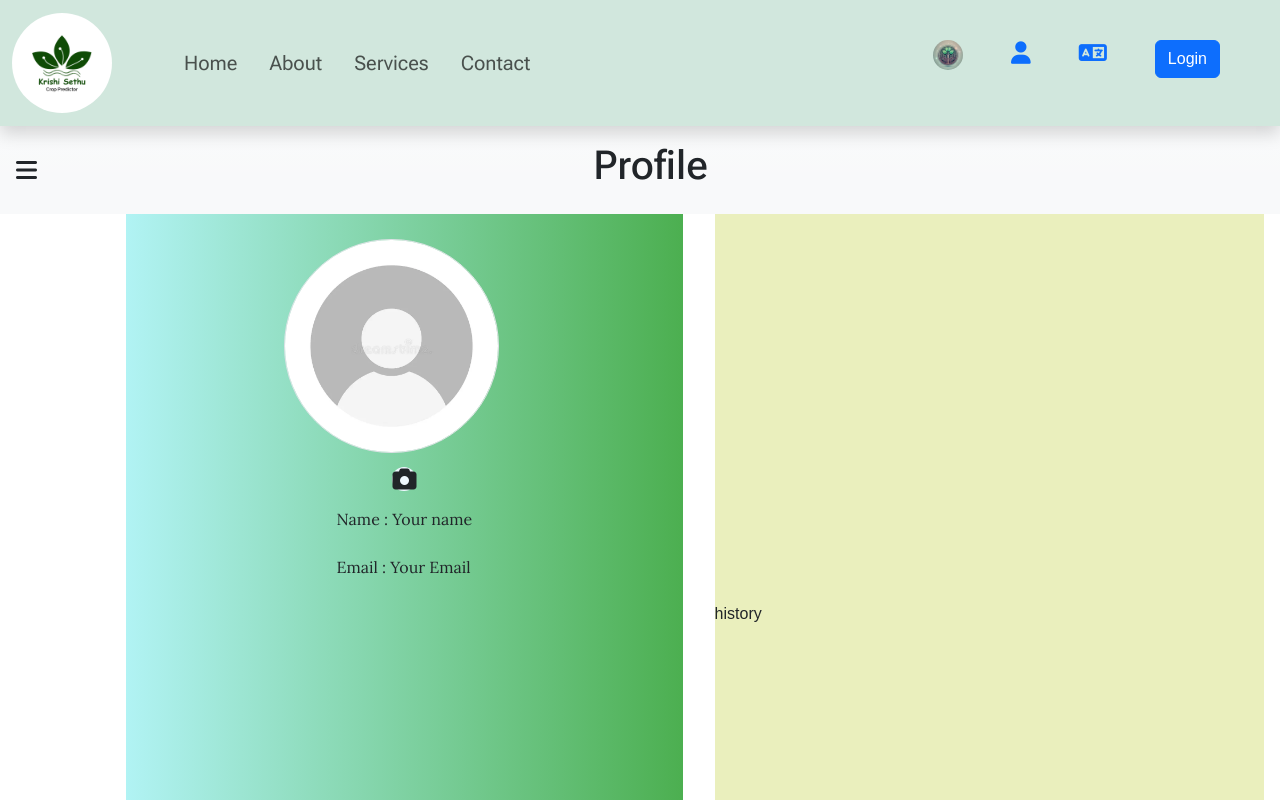
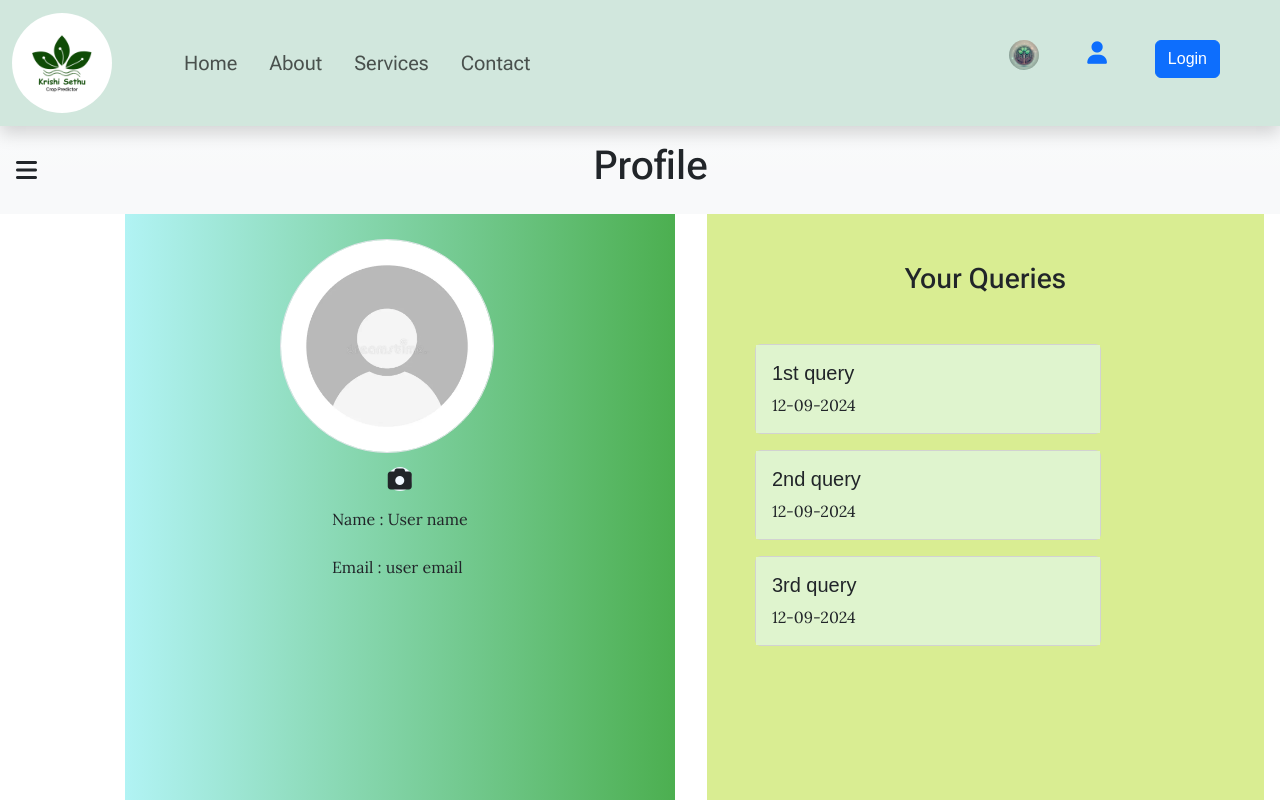
Before and after one commit to Channappa-Hurakadli/agri-app, a React (Vite) app: page /profile in a window 1280 px wide. Shown: the top 800 px of the page. Built offline with nearby package versions, Linux system fonts and the light colour scheme.

Commit message:
additional features

```diff
--- a/src/App.css
+++ b/src/App.css
@@ -210,10 +210,18 @@ p,label{
 }
 .history{
   flex-basis: 50%;
-  background-color: #eaefbd;
+  background-color: #d9ed92;
+  /* align-content: center; */
+}
 
-  align-content: center;
+.query-card{
+  background-color: #dff4ce;
+  transition: all 0.5s ease-in-out;
 }
+.query-card:hover{
+  transform: scale(1.1);
+}
+
 .profile{
   height: 100vh;
 }
@@ -294,3 +302,9 @@ p,label{
 .update-body input{
   background-color: #d9dbdc;
 }
+
+/* forgot password */
+.forgot-body{
+  background-color: #c9e3ac;
+
+}
--- a/src/App.jsx
+++ b/src/App.jsx
@@ -12,6 +12,7 @@ import Register from './components/Register';
 import Input from './components/Input';
 import Profile from './components/Profile';
 import Update from './components/Update';
+import ForgotPassword from './components/ForgotPassword';
 
 function App() {
   const aboutRef = useRef(null);
@@ -42,6 +43,7 @@ function App() {
           <Route path="/input" element={<Input/>} />
           <Route path="/profile" element={<Profile/>}/>
           <Route path="/update" element = {<Update/>}/>
+          <Route path='/forgotpassword' element={<ForgotPassword/>}/>
           <Route exact path="/" element={
             <>
               <Hero />
--- /dev/null
+++ b/src/components/ForgotPassword.jsx
@@ -0,0 +1,42 @@
+import React from 'react'
+
+function ForgotPassword() {
+    return (
+        <div className="forgot-body">
+            <div className='container d-flex justify-content-around align-items-center p-5 '>
+                <h3>Forgot Password ?</h3>
+                <div className="col-lg-6 mb-5 mb-lg-0 position-relative">
+                    <div id="radius-shape-1" className="position-absolute rounded-circle shadow-5-strong"></div>
+                    <div id="radius-shape-2" className="position-absolute shadow-5-strong"></div>
+
+                    <div className="card bg-glass login-box">
+                        <div className="card-body px-4 py-5 px-md-5">
+                            <form>
+                                {/* <!-- Email input --> */}
+                                <div data-mdb-input-init className="form-outline mb-4">
+                                    <input type="password" id="newPassword" className="form-control bg-body-tertiary" />
+                                    <label className="form-label" htmlFor="newPassword">New Password</label>
+                                </div>
+
+                                {/* <!-- Password input --> */}
+                                <div data-mdb-input-init className="form-outline mb-4">
+                                    <input type="password" id="confirmPassword" className="form-control bg-body-tertiary" />
+                                    <label className="form-label" htmlFor="confirmPassword">Confirm Password</label>
+                                </div>
+
+
+
+                                {/* <!-- Submit button --> */}
+                                <button type="submit" data-mdb-button-init data-mdb-ripple-init className="btn btn-primary btn-block mb-4">
+                                    Save
+                                </button>
+                            </form>
+                        </div>
+                    </div>
+                </div>
+            </div >
+        </div>
+    )
+}
+
+export default ForgotPassword
--- a/src/components/LoginPage.jsx
+++ b/src/components/LoginPage.jsx
@@ -36,6 +36,8 @@ function LoginPage() {
                                   <div data-mdb-input-init className="form-outline mb-4">
                                       <input type="password" id="form3Example4" className="form-control bg-body-tertiary" />
                                       <label className="form-label" htmlFor="form3Example4">Password</label>
+                                      <Link className="d-block" to="/forgotpassword">forgot password?</Link>
+
                                   </div>
 
 
@@ -44,6 +46,7 @@ function LoginPage() {
                                   <button type="submit" data-mdb-button-init data-mdb-ripple-init className="btn btn-primary btn-block mb-4">
                                       Login
                                   </button>
+
 
                                   {/* <!-- Register buttons --> */}
                                   <div className="text-center">
--- a/src/components/Navbar.jsx
+++ b/src/components/Navbar.jsx
@@ -42,10 +42,10 @@ function Navbar(props) {
                             <Link to="/input"><img src="/public/panelicon.webp" alt="" className='panel'  data-bs-toggle="tooltip" data-bs-placement="bottom" data-bs-title="Input Panel" /></Link>
 
                             {/* profile icon */}
-                            <Link to="/profile"><i type="button" className="fa-solid fa-user fa-lg align-content-center" data-bs-toggle="tooltip" data-bs-placement="bottom" data-bs-title="Profile" ></i></Link>
+                            <Link to="/profile"><i type="button" className="fa-solid fa-user fa-lg align-content-center"  ></i></Link>
 
-                            {/* language icon  */}
-                            <Link><i type="button" className="fa-solid fa-language fa-lg align-content-center" data-bs-toggle="tooltip" data-bs-placement="bottom" data-bs-title="Language"></i></Link>
+                            {/* language icon
+                            <Link><i type="button" className="fa-solid fa-language fa-lg align-content-center" data-bs-toggle="tooltip" data-bs-placement="bottom" data-bs-title="Language"></i></Link> */}
 
                             {/* login button */}
                             <Link to="/login">
--- a/src/components/Profile.jsx
+++ b/src/components/Profile.jsx
@@ -4,6 +4,9 @@ import { Link } from 'react-router-dom'
 function Profile() {
   const [bar, setBar] = useState(false);
   const [selectedImage, setSelectedImage] = useState("/profileImg.webp");
+  const queries = [{ query: "1st query", date: "12-09-2024" }, { query: "2nd query", date: "12-09-2024" }, { query: "3rd query", date: "12-09-2024" }]
+
+  const details = {name:"User name",email:"user email"}
 
   const handleClick = () => {
     setBar(!bar);
@@ -42,8 +45,8 @@ function Profile() {
         <h1 className="text-center head align-content-center text-start" >Profile</h1>
       </div>
 
+      <div className="profile d-flex justify-content-between">
         {/* navbar division */}
-      <div className="profile d-flex justify-content-between">
         <nav className={`navbar justify-content-start border bg-body-secondary align-content-start ${bar ? 'show' : ''} profile-navbar`}>
           <ul className="nav flex-column">
             {/* query */}
@@ -98,15 +101,28 @@ function Profile() {
             onChange={handleInput}
           />
           <div className=" d-flex flex-column">
-            <label htmlFor="name" className="text-start">Name : <span>Your name</span> </label>
+            <label htmlFor="name" className="text-start">Name : <span>{details.name}</span> </label>
             <br />
-            <label htmlFor="email">Email : <span>Your Email</span> </label>
+            <label htmlFor="email">Email : <span>{details.email}</span> </label>
           </div>
         </div>
 
         {/* history content  */}
-        <div className="history mx-3">
-          history
+        <div className="history mx-3 align-items-start p-5">
+          <h3 className="text-center mb-5">Your Queries</h3>
+          {queries.map((query) => {
+            return (
+              <div className="card w-75 mb-3" key={query.id}>
+                <div className="card-body query-card">
+                  <h5 className="card-title">{query.query}</h5>
+                  <p className="card-text">{query.date}</p>
+                  {/* <a href="#" className="btn btn-primary">Button</a> */}
+                </div>
+              </div>
+
+            );
+          })}
+
         </div>
 
       </div>
```
Lines whose indentation alone changed are shown as unchanged.
